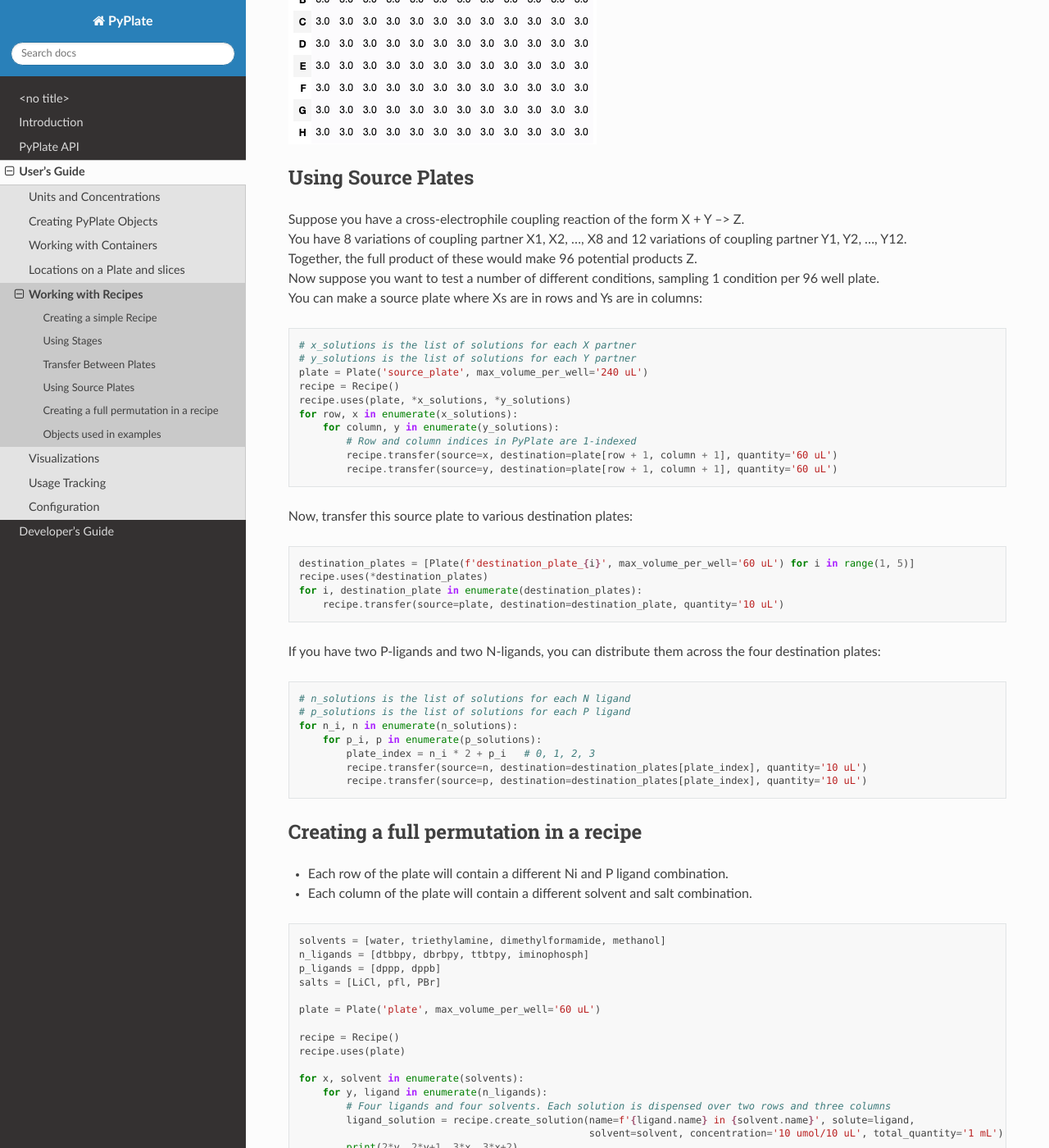
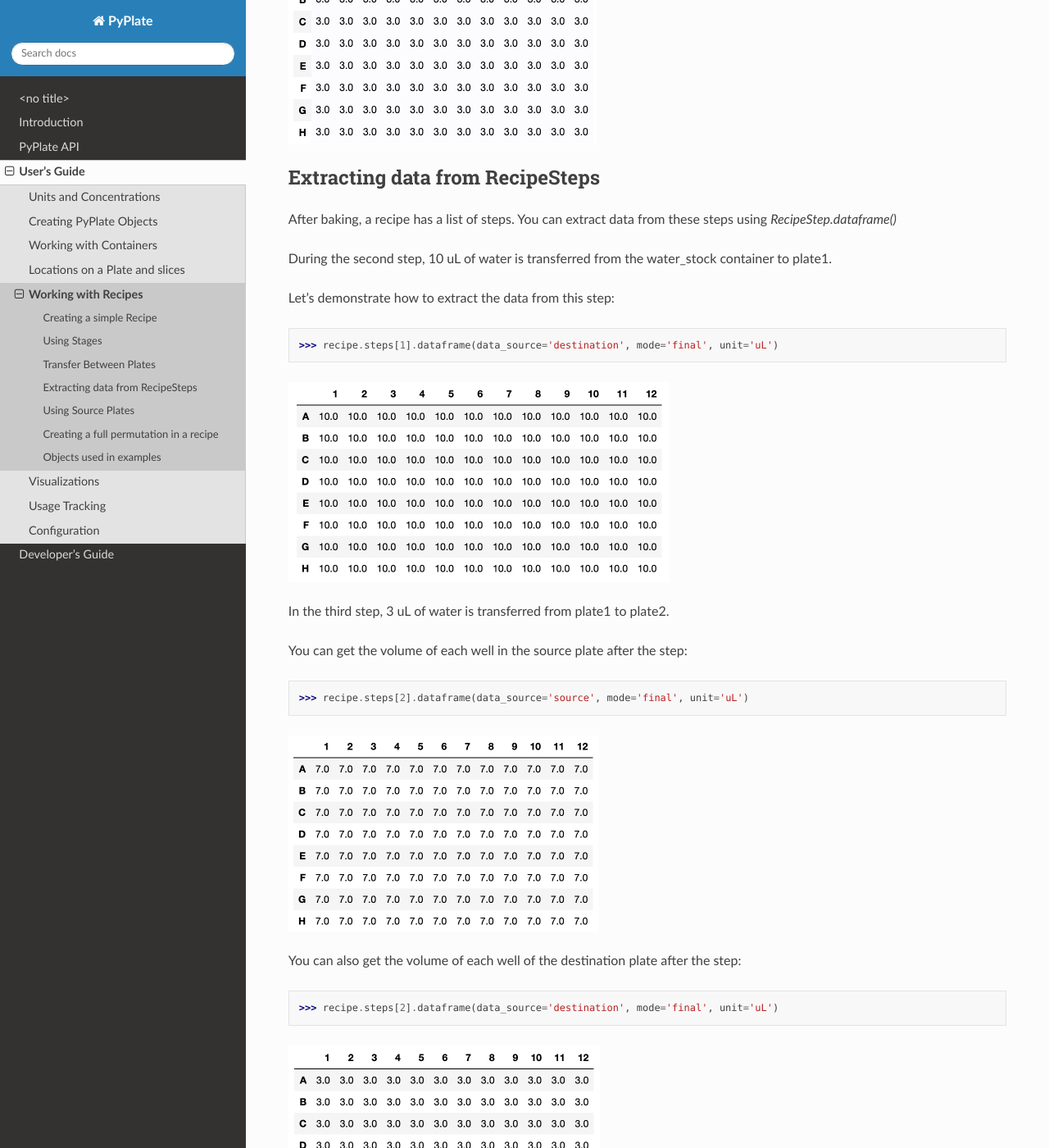
Before and after one commit to ekwan/PyPlate, a Sphinx documentation site: the page built from docs/source/users_guide/working_with_recipes.rst, in a window 1280 px wide and 1400 px high, scrolled down 3489 px. Shown: the whole window at 82% size. Built offline with Sphinx 7.4.7 and the Read the Docs theme 2.0.0, drawn with Linux system fonts in a browser that asks for light colours; some of the changed text lies outside the part shown.

Commit message:
Added RecipeStep.dataframe to User's Guide

```diff
--- a/docs/source/users_guide/working_with_recipes.rst
+++ b/docs/source/users_guide/working_with_recipes.rst
@@ -137,6 +137,43 @@ This transfer works because both plates are 8x12.
 >>> plate2.dataframe(unit='uL')
 
 .. figure:: /images/plate2.png
+
+Extracting data from RecipeSteps
+""""""""""""""""""""""""""""""""
+
+After baking, a recipe has a list of steps. You can extract data from these steps using `RecipeStep.dataframe()`
+
+During the second step, 10 uL of water is transferred from the water_stock container to plate1.
+
+Let's demonstrate how to extract the data from this step:
+
+>>> recipe.steps[1].dataframe(data_source='destination', mode='final', unit='uL')
+
+.. figure:: /images/plate_dataframe_10uL.png
+   :scale: 50%
+
+In the third step, 3 uL of water is transferred from plate1 to plate2.
+
+You can get the volume of each well in the source plate after the step:
+
+>>> recipe.steps[2].dataframe(data_source='source', mode='final', unit='uL')
+
+.. figure:: /images/plate_dataframe_7uL.png
+   :scale: 50%
+
+You can also get the volume of each well of the destination plate after the step:
+
+>>> recipe.steps[2].dataframe(data_source='destination', mode='final', unit='uL')
+
+.. figure:: /images/plate_dataframe_3uL.png
+   :scale: 50%
+
+We can query the amount of specific substances added in each step:
+
+>>> recipe.steps[2].dataframe(data_source='destination', mode='delta', substance=water, unit='umol')
+
+.. figure:: /images/plate_dataframe_water_umol.png
+   :scale: 50%
 
 .. _cross_coupling_liquid_handling:
 
```
Also changed, not shown: docs/source/images/plate_dataframe_10uL.png (added), docs/source/images/plate_dataframe_3uL.png (added), docs/source/images/plate_dataframe_7uL.png (added), docs/source/images/plate_dataframe_water_umol.png (added), 1 other file.
